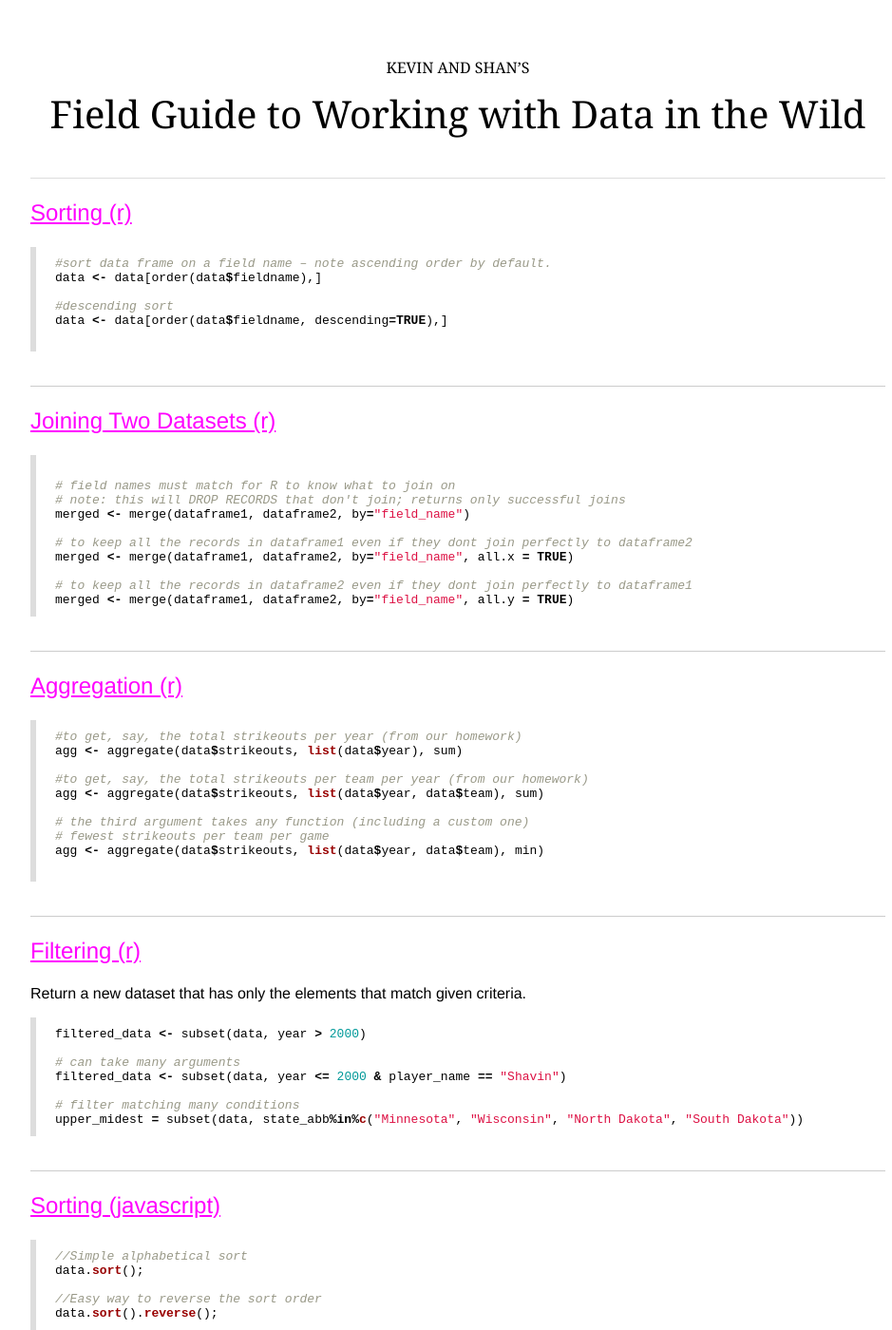
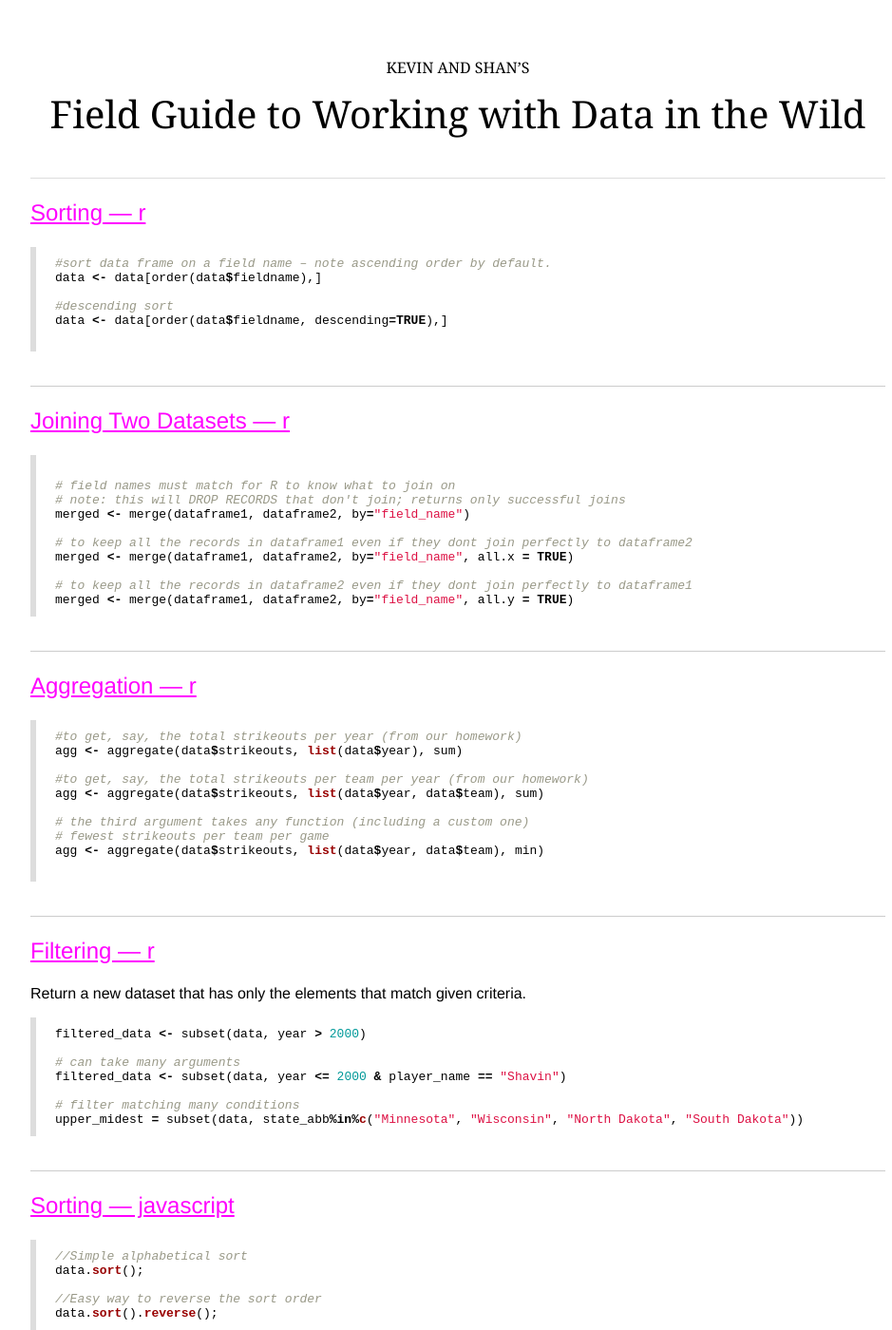
Before and after one commit to shancarter/data-field-guide, a Jekyll site: the page built from index.md, in a window 1280 px wide and 1400 px high. Shown: the whole window at 95% size, without its empty margins (158-1097 px from the left). Built offline with Jekyll 4.4.1, drawn with Linux system fonts in a browser that asks for light colours; Markdown is read by kramdown in place of the engine named in the settings; some of the changed text lies outside the part shown.

```diff
--- a/index.md
+++ b/index.md
@@ -25,7 +25,7 @@ layout: default
 <ul>
   {% for post in site.posts %}
     <li>
-      <a href="{{ post.url }}"><h3>{{ post.title }} ({{post.language}})</h3></a>
+      <a href="{{ post.url }}"><h3>{{ post.title }} — {{post.language}}</h3></a>
       <p>{{ post.content }}</p>
     </li>
   {% endfor %}
```
